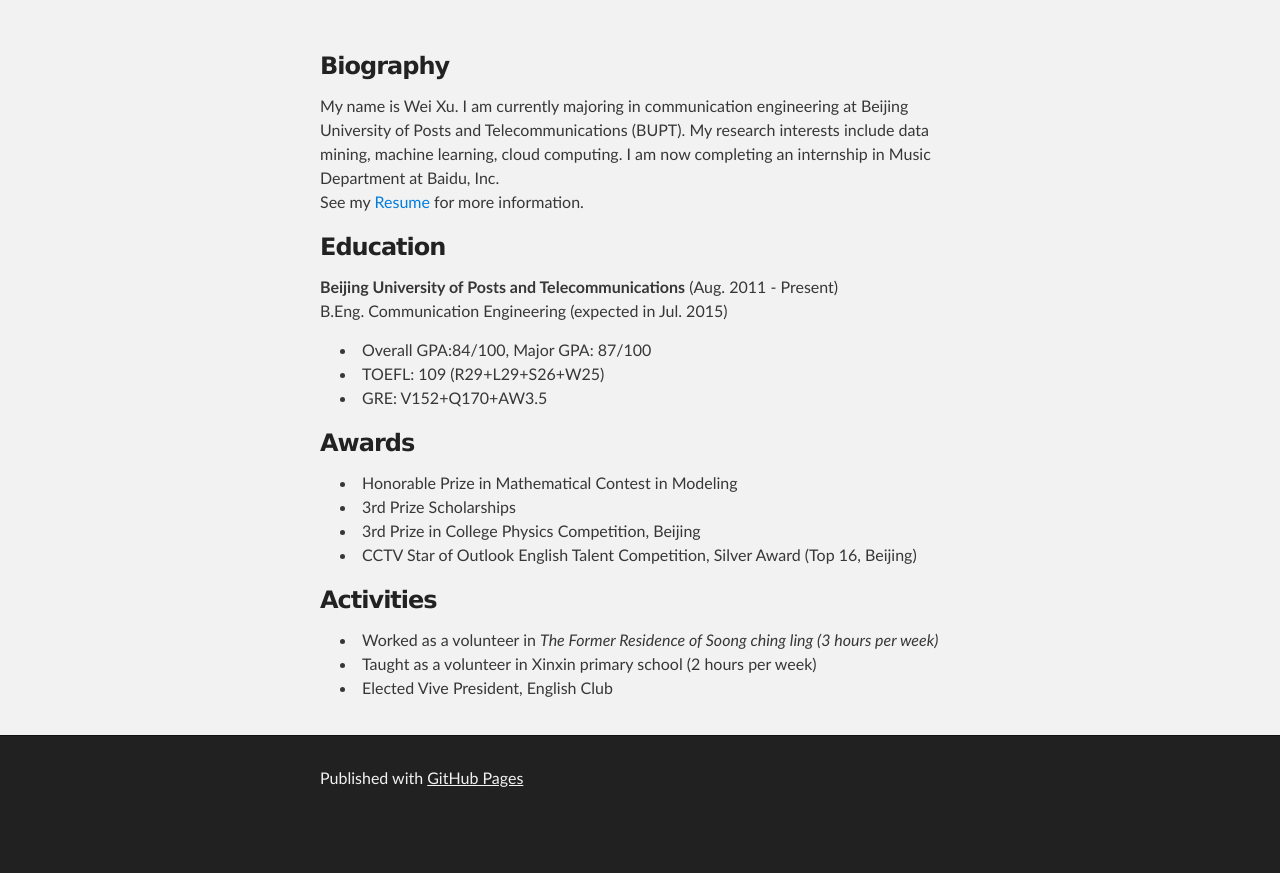
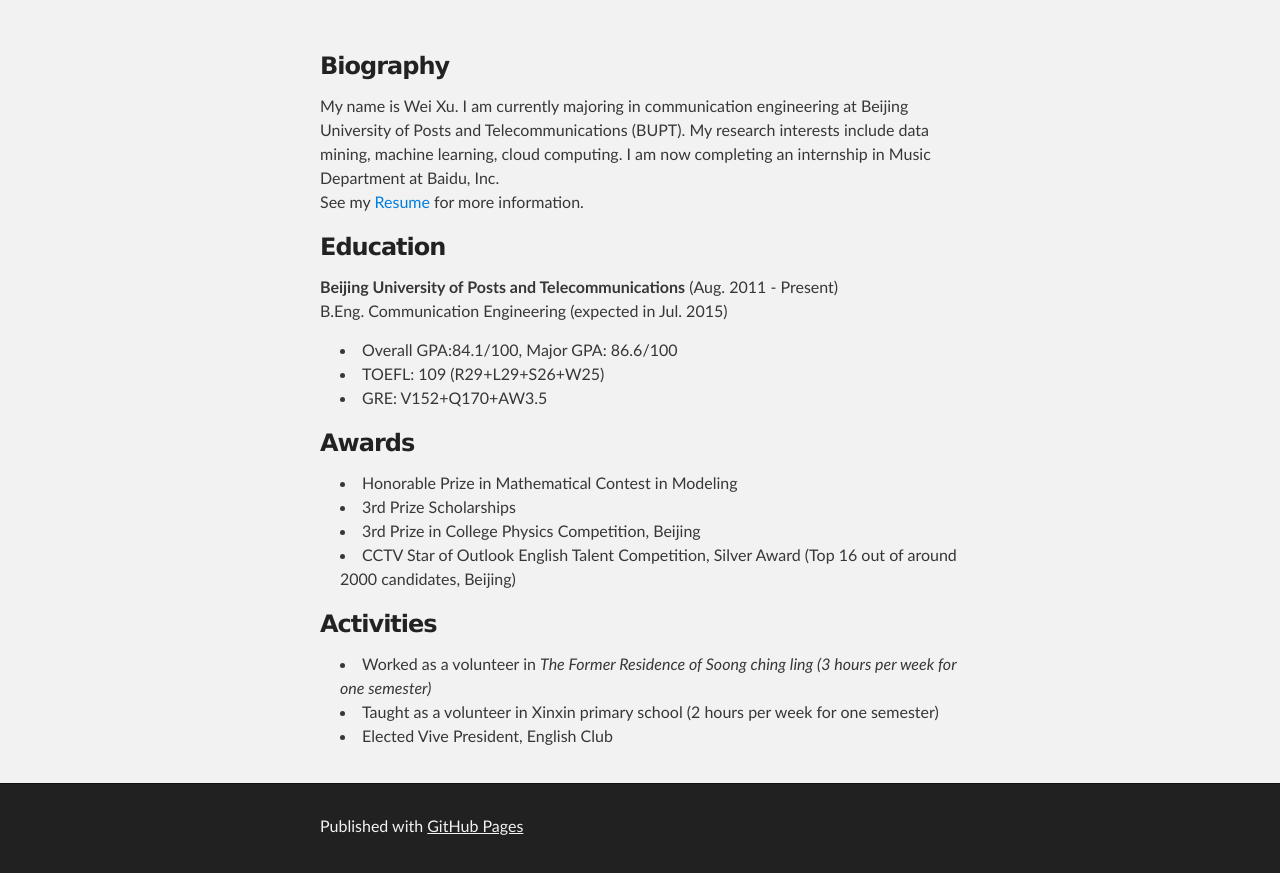
Before and after one commit to wei-xu/wei-xu.github.io, a plain HTML site: page index.html in a window 1280 px wide. Shown: the part 170-1043 px from the top of the page. Before the commit the page ends 995 px from the top, so only its background shows below. Drawn offline with Linux system fonts and the light colour scheme.

Commit message:
info update

```diff
--- a/index.html
+++ b/index.html
@@ -54,7 +54,7 @@
         <strong>Beijing University of Posts and Telecommunications</strong> (Aug. 2011 - Present)<br>
         B.Eng. Communication Engineering (expected in Jul. 2015)<br>
         <ul>
-          <li>Overall GPA:84/100, Major GPA: 87/100</li>
+          <li>Overall GPA:84.1/100, Major GPA: 86.6/100</li>
           <li>TOEFL: 109 (R29+L29+S26+W25)</li>
           <li>GRE: V152+Q170+AW3.5</li>
         </ul>
@@ -66,7 +66,7 @@
           <li>Honorable Prize in Mathematical Contest in Modeling</li>
           <li>3<sup>rd</sup> Prize Scholarships</li>
           <li>3<sup>rd</sup> Prize in College Physics Competition, Beijing</li>
-          <li>CCTV Star of Outlook English Talent Competition, Silver Award (Top 16, Beijing)</li>
+          <li>CCTV Star of Outlook English Talent Competition, Silver Award (Top 16 out of around 2000 candidates, Beijing)</li>
 
         </ul>
 
@@ -74,8 +74,8 @@
         <a name="activities" class="anchor" href="#activities"><span class="octicon octicon-link"></span></a>Activities</h3>
 
         <ul>
-          <li>Worked as a volunteer in <em>The Former Residence of Soong ching ling (3 hours per week)</em></li>
-          <li>Taught as a volunteer in Xinxin primary school (2 hours per week)</li>
+          <li>Worked as a volunteer in <em>The Former Residence of Soong ching ling (3 hours per week for one semester)</em></li>
+          <li>Taught as a volunteer in Xinxin primary school (2 hours per week for one semester)</li>
           <li>Elected Vive President, English Club</li>
         </ul>
 
```
Also changed, not shown: 1 other file.
